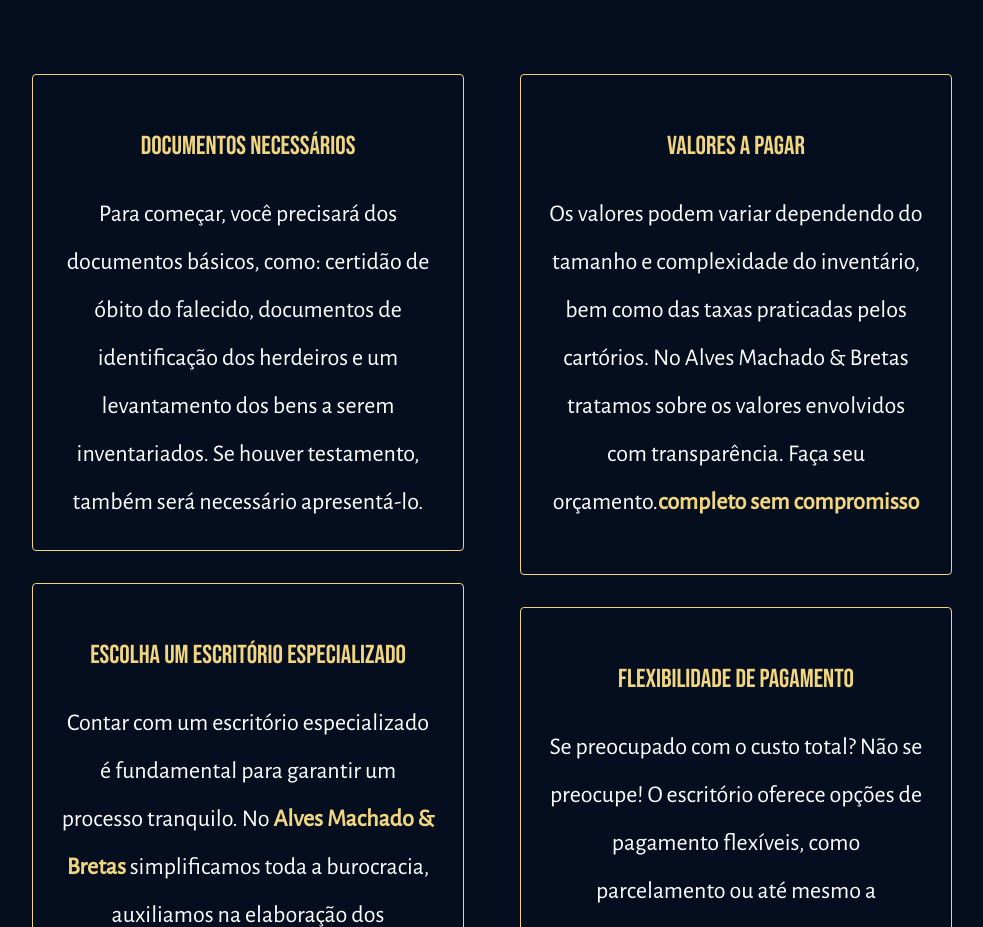
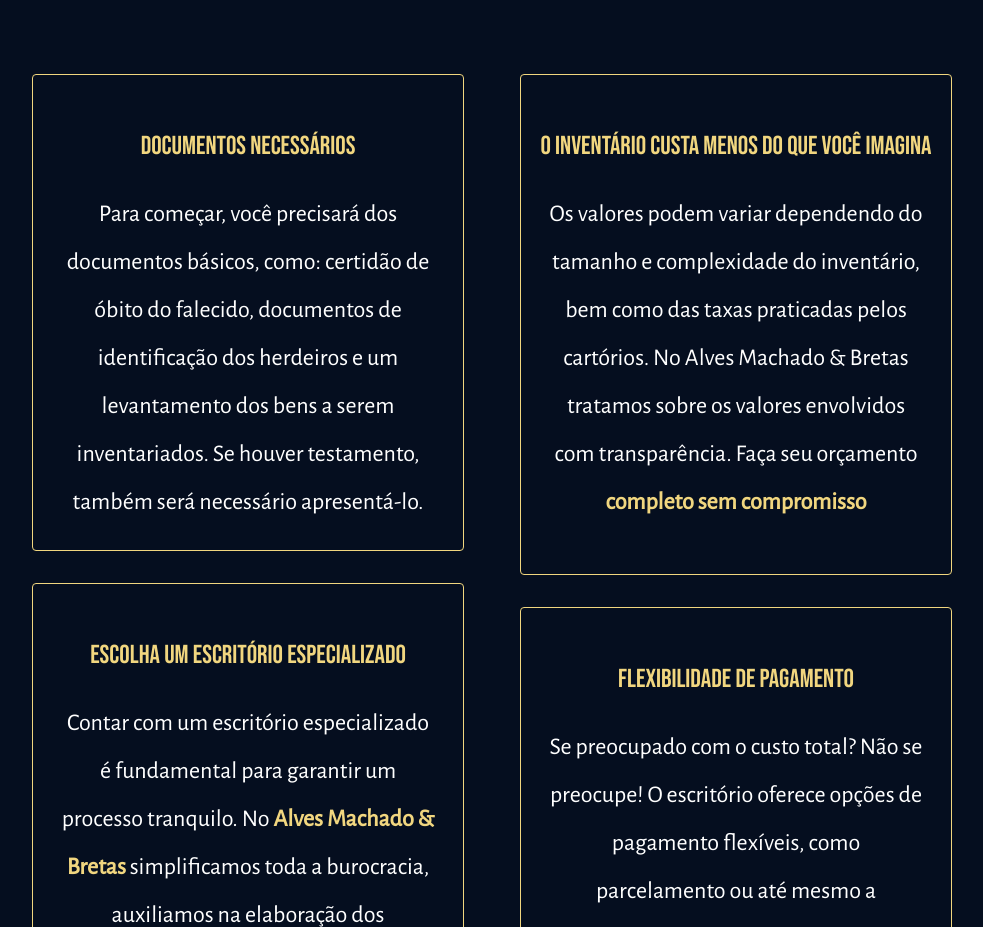
Before and after one commit to Lukelupus/LANDING-PAGE-INVENTARIO, a plain HTML site: page index.html in a window 1280 px wide. Shown: the part 3380-4307 px from the top of the page, without its empty margins (148-1131 px from the left). Drawn offline with nearby package versions, Linux system fonts and the light colour scheme.

Commit message:
mudança display

```diff
--- a/index.html
+++ b/index.html
@@ -225,8 +225,8 @@
      <div class="row card-row">
       <div class="card">
 
-        <span class="card-title">Valores a pagar</span>
-        <h4 class="card-body">Os valores podem variar dependendo do tamanho e complexidade do inventário, bem como das taxas praticadas pelos cartórios. No Alves Machado & Bretas tratamos sobre os valores envolvidos com transparência. Faça seu orçamento.<strong class="card-escritorio">completo sem compromisso</strong></h4>
+        <span class="card-title">O inventário custa menos do que você imagina</span>
+        <h4 class="card-body">Os valores podem variar dependendo do tamanho e complexidade do inventário, bem como das taxas praticadas pelos cartórios. No Alves Machado & Bretas tratamos sobre os valores envolvidos com transparência. Faça seu orçamento <strong class="card-escritorio">completo sem compromisso</strong></h4>
       </div>
       <div class="card">
 
```
